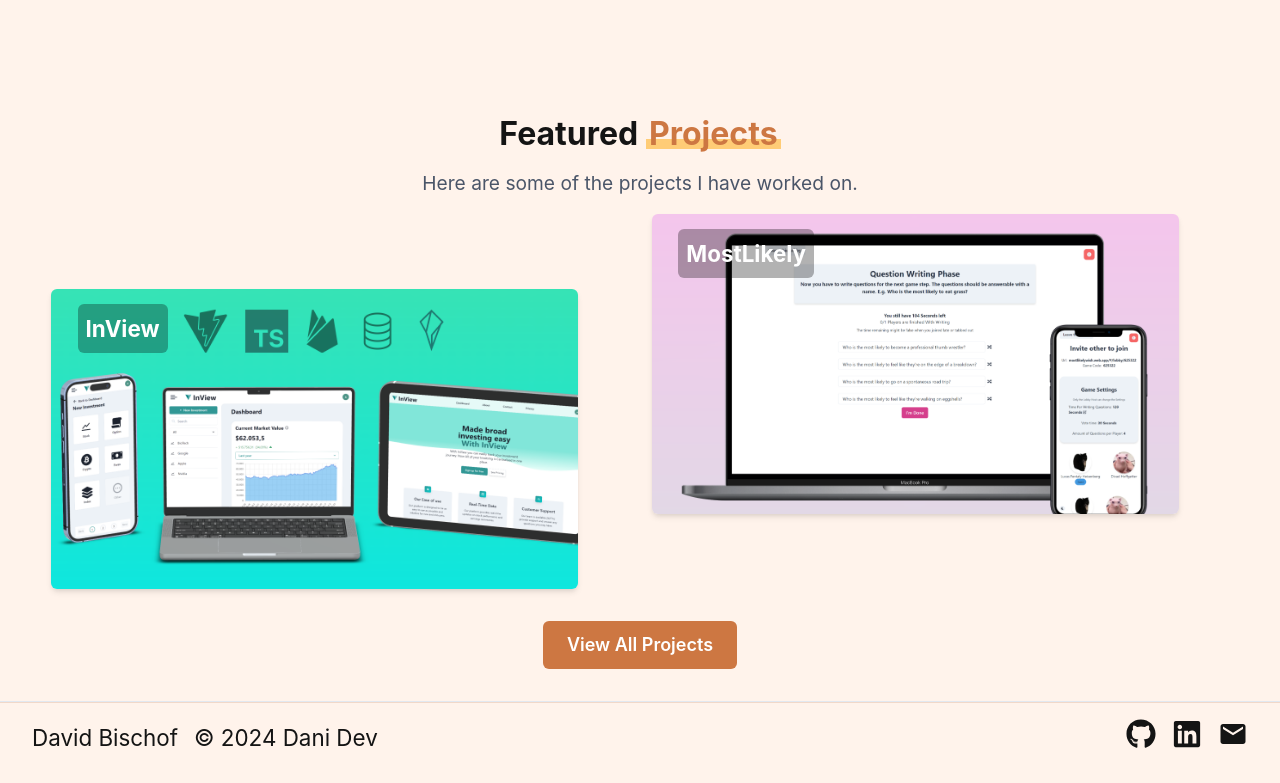
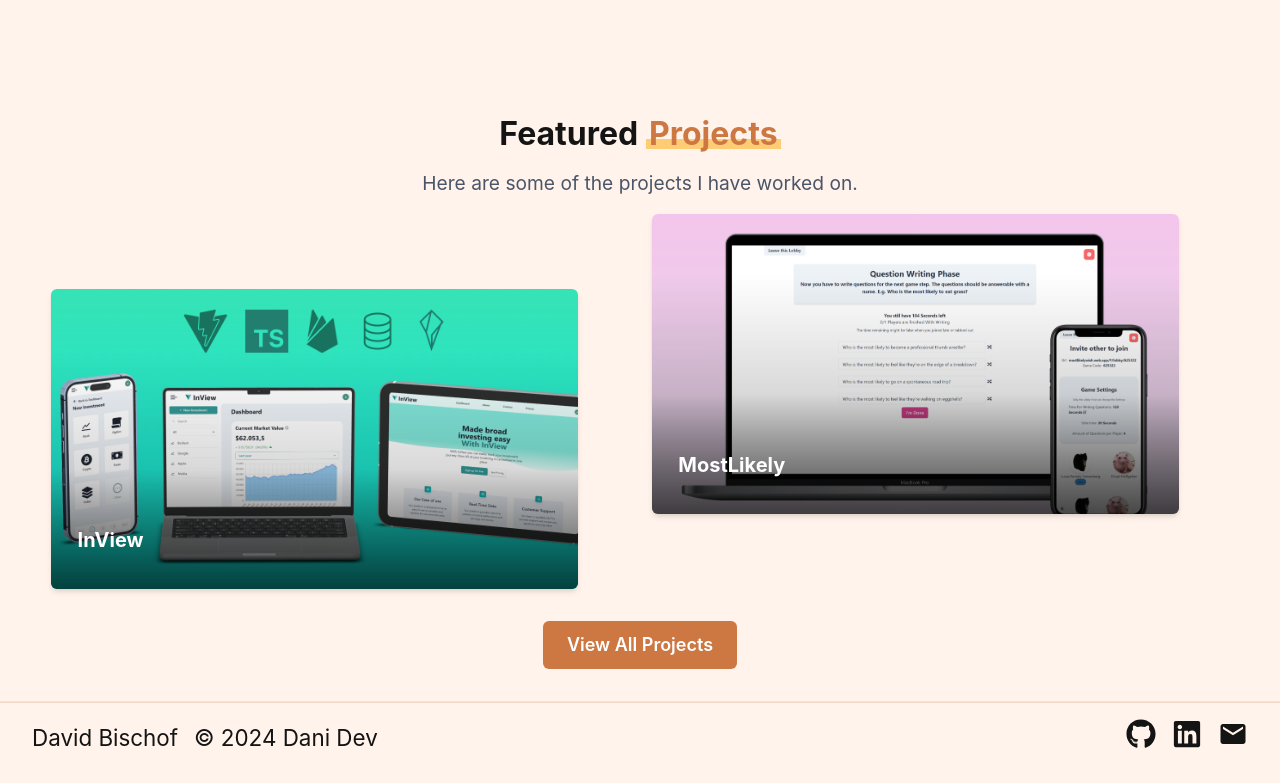
Before and after one commit to DaniDevOfficial/PortfolioV3, a React (Vite) app: page / in a window 1280 px wide. Shown: the part 1205-1988 px from the top of the page. Built offline with nearby package versions, Linux system fonts and the light colour scheme.

Commit message:
first version of better image hover thingie

```diff
--- a/src/components/Ui/ProjectImageHover.tsx
+++ b/src/components/Ui/ProjectImageHover.tsx
@@ -1,8 +1,9 @@
-import { useState } from "react";
-import { Project } from "../../types/projects"
-import { Box, Image } from "@chakra-ui/react"
-import { Link } from "react-router-dom";
-export function ProjectImageHover({ project }: { project: Project }) {
+import {useState} from "react";
+import {Project} from "../../types/projects"
+import {Box, Image} from "@chakra-ui/react"
+import {Link} from "react-router-dom";
+
+export function ProjectImageHover({project}: { project: Project }) {
     const [isHovered, setIsHovered] = useState(false);
 
     return (
@@ -22,11 +23,35 @@ export function ProjectImageHover({ project }: { project: Project }) {
                     boxShadow={"md"}
                 >
                     <Box
-                                transition="transform 0.3s, filter 0.3s"
+                        transition="transform 0.3s"
                         transform={isHovered ? "scale(1.1)" : "scale(1)"}
-                                filter={isHovered ? "blur(5px)" : "blur(0)"}
+
                         height={"inherit"}
                         width={"inherit"}
+                        _before={{
+                            content: '""',
+                            position: "absolute",
+                            top: 0,
+                            left: 0,
+                            width: "100%",
+                            height: "100%",
+                            bgGradient: "linear-gradient(180deg, transparent 60%, rgba(0, 0, 0, 0.6) 100%)",  // Default gradient (bottom 20%)
+                            transition: "opacity 0.4s ease", // Transition the opacity
+                            opacity: isHovered ? 0.1 : 1,  // Hide when hovered
+                            zIndex: 1,
+                        }}
+                        _after={{
+                            content: '""',
+                            position: "absolute",
+                            top: 0,
+                            left: 0,
+                            width: "100%",
+                            height: "100%",
+                            bgGradient: "linear-gradient(180deg, transparent 20%, rgba(0, 0, 0, 1) 100%)",  // Hover gradient (bottom 50%)
+                            transition: "opacity 0.4s ease", // Transition the opacity
+                            opacity: isHovered ? 1 : 0.3,  // Show when hovered
+                            zIndex: 1,
+                        }}
                     >
                         <Image
                             src={project.coverImage}
@@ -34,43 +59,44 @@ export function ProjectImageHover({ project }: { project: Project }) {
                             width="100%"
                             height="100%"
                             objectFit="cover"
+                            zIndex={0}
 
                         />
                     </Box>
+
                     <Box
                         position="absolute"
-                                top="5%"
+                        bottom={isHovered ? "10%" : "2%"}  // Moves the text higher on hover
                         left="5%"
                         display="flex"
-                                alignItems="center"
+                        flexDirection="column"
+                        alignItems="flex-start"  // Aligns text to the left
                         justifyContent="center"
                         color="white"
-                                fontWeight={"bold"}
-                                transition="opacity 0.3s"
-                                p={2}
-                                bg="rgba(0,0,0,0.3)"
+                        fontWeight="bold"
+                        transition="bottom 0.4s ease, opacity 0.3s ease"
+                        zIndex={2}
                         borderRadius="md"
                     >
+                        {/* Project Name (Always Visible) */}
+                        <Box fontSize="xl">
                             {project.name}
                         </Box>
+
+                        {/* Project Description (Fades in on Hover) */}
                         <Box
-                                position="absolute"
-                                top="50%"
-                                right="50%"
-                                transform={"translate(50%, -50%)"}
-                                display="flex"
-                                alignItems="center"
-                                justifyContent="center"
-                                color="white"
-                                fontWeight={"bold"}
-                                opacity={isHovered ? 1 : 0}
-                                transition="opacity 0.3s"
-                                p={2}
-                                bg="rgba(0,0,0,0.3)"
-                                borderRadius="md"
+                            fontSize="sm"
+                            mt={2}
+                            maxWidth="80%"
+                            height={isHovered ? "100%" : "20px"}  // Fixed height when not hovered
+                            opacity={isHovered ? 1 : 0}  // Fade in/out on hover
+                            transition="height 0.3s ease, opacity 0.3s ease"  // Transition both properties
+                             overflow="hidden"  // Hides content when not visible
                         >
-                                Click for more Information
+                            { project.name}  {/* Description content here */}
                         </Box>
+                    </Box>
+
                 </Box>
             </Link>
         </>
```
Lines whose indentation alone changed are shown as unchanged.
